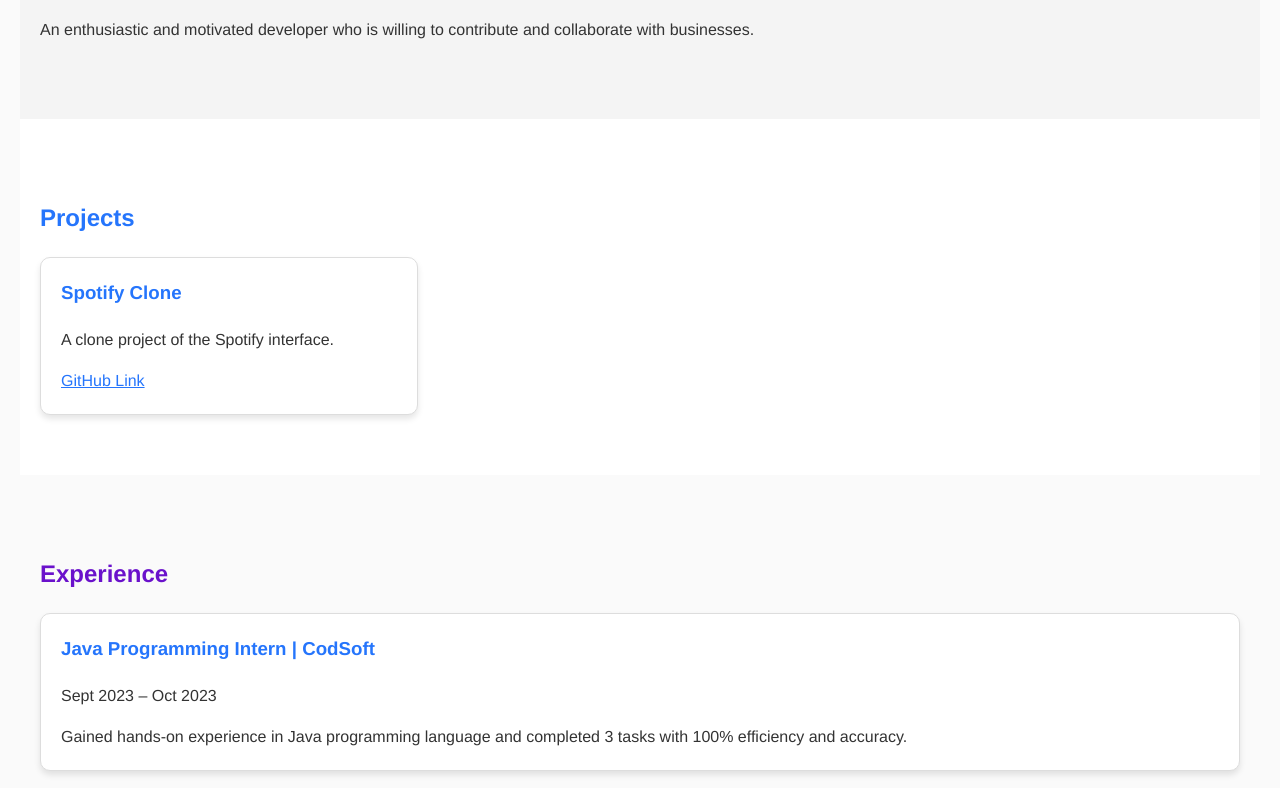
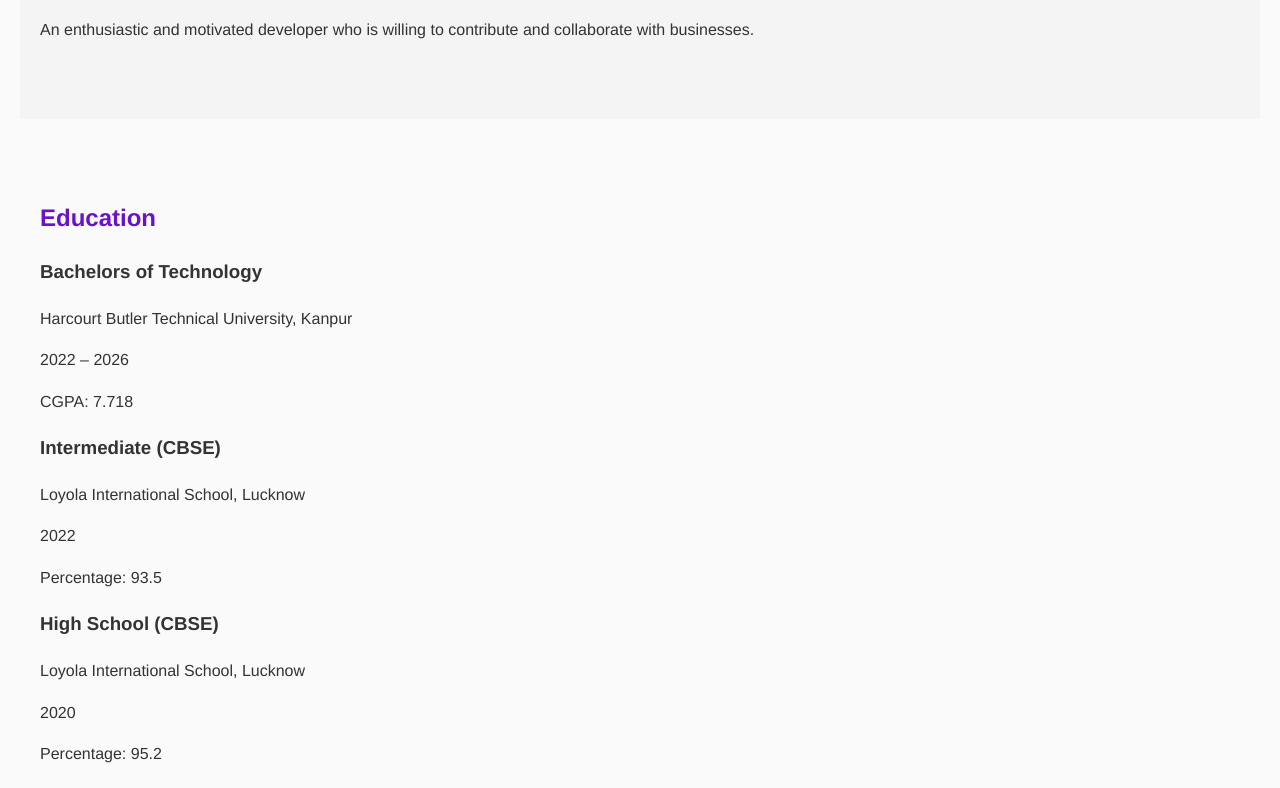
Before and after one commit to Unsapervaiz/unsa-pervaiz-portfolio, a plain HTML site: page index.html in a window 1280 px wide. Shown: the part 252-1040 px from the top of the page. Drawn offline with Linux system fonts and the light colour scheme; files whose address does not match are found by name.

Commit message:
Add files via upload

```diff
--- a/index.html
+++ b/index.html
@@ -23,6 +23,30 @@
     <section id="about">
         <h2>About Me</h2>
         <p>An enthusiastic and motivated developer who is willing to contribute and collaborate with businesses.</p>
+    </section>
+
+    <section id="education">
+        <h2>Education</h2>
+        <div class="education-container">
+            <div class="education">
+                <h3>Bachelors of Technology </h3>
+                <p>Harcourt Butler Technical University, Kanpur</p>
+                <p>2022 – 2026</p>
+                <p>CGPA: 7.718</p>
+            </div>
+            <div class="education">
+                <h3>Intermediate (CBSE)</h3>
+                <p>Loyola International School, Lucknow</p>
+                <p>2022</p>
+                <p>Percentage: 93.5</p>
+            </div>
+            <div class="education">
+                <h3>High School (CBSE)</h3>
+                <p>Loyola International School, Lucknow</p>
+                <p>2020</p>
+                <p>Percentage: 95.2</p>
+            </div>
+        </div>
     </section>
 
     <section id="projects">
```
